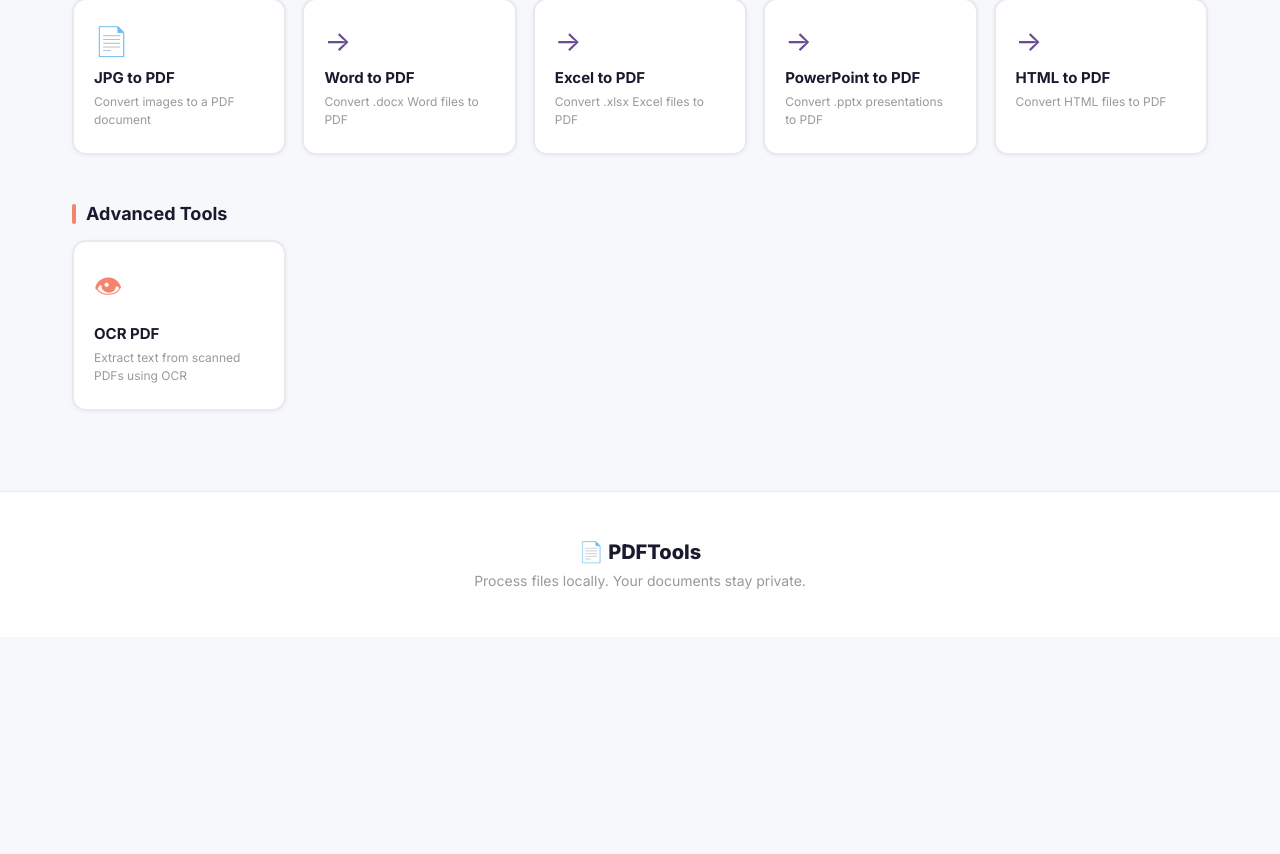
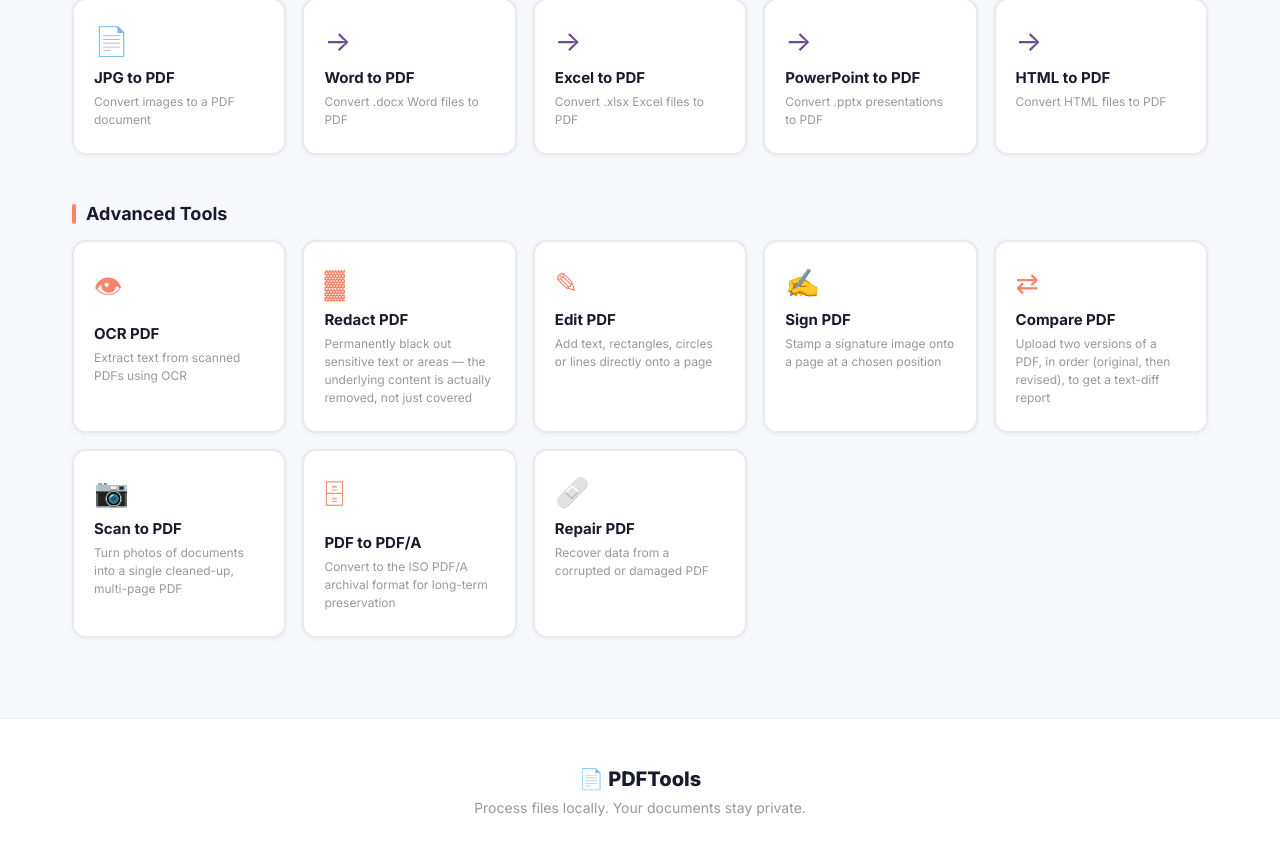
Before and after one commit to subhrakanta2005/pdftools, a React (Vite) app in the folder frontend/: page / in a window 1280 px wide. Shown: the part 1641-2495 px from the top of the page. Before the commit the page ends 2278 px from the top, so only its background shows below. Built offline with nearby package versions, Linux system fonts and the light colour scheme; no server answers.

Commit message:
Add files via upload

```diff
--- a/frontend/src/tools.js
+++ b/frontend/src/tools.js
@@ -301,6 +301,97 @@
         accepts: ".pdf",
         fields: [],
       },
+      {
+        id: "redact",
+        label: "Redact PDF",
+        icon: "▓",
+        desc: "Permanently black out sensitive text or areas — the underlying content is actually removed, not just covered",
+        endpoint: "/redact",
+        multiFile: false,
+        accepts: ".pdf",
+        fields: [
+          {
+            name: "regions",
+            label: "Regions to redact (JSON — page is 0-indexed, coordinates in PDF points from top-left)",
+            type: "textarea",
+            placeholder: '[{"page":0,"x0":100,"y0":100,"x1":300,"y1":130}]',
+          },
+        ],
+      },
+      {
+        id: "edit",
+        label: "Edit PDF",
+        icon: "✎",
+        desc: "Add text, rectangles, circles or lines directly onto a page",
+        endpoint: "/edit",
+        multiFile: false,
+        accepts: ".pdf",
+        fields: [
+          {
+            name: "operations",
+            label: "Edit operations (JSON — page is 0-indexed, coordinates in PDF points from top-left)",
+            type: "textarea",
+            placeholder: '[{"type":"text","page":0,"x":100,"y":400,"text":"Approved","font_size":20,"color":[1,0,0]}]',
+          },
+        ],
+      },
+      {
+        id: "sign",
+        label: "Sign PDF",
+        icon: "✍",
+        desc: "Stamp a signature image onto a page at a chosen position",
+        endpoint: "/sign",
+        multiFile: false,
+        accepts: ".pdf",
+        fields: [
+          { name: "signature", label: "Signature image (PNG with transparent background works best)", type: "file", accepts: ".png,.jpg,.jpeg" },
+          { name: "page", label: "Page number (0-indexed)", type: "number", placeholder: "0" },
+          { name: "x", label: "X position (PDF points from left)", type: "number", placeholder: "100" },
+          { name: "y", label: "Y position (PDF points from top)", type: "number", placeholder: "600" },
+          { name: "width", label: "Signature width", type: "number", placeholder: "150" },
+          { name: "height", label: "Signature height", type: "number", placeholder: "60" },
+        ],
+      },
+      {
+        id: "compare",
+        label: "Compare PDF",
+        icon: "⇄",
+        desc: "Upload two versions of a PDF, in order (original, then revised), to get a text-diff report",
+        endpoint: "/compare",
+        multiFile: true,
+        accepts: ".pdf",
+        fields: [],
+      },
+      {
+        id: "scan-to-pdf",
+        label: "Scan to PDF",
+        icon: "📷",
+        desc: "Turn photos of documents into a single cleaned-up, multi-page PDF",
+        endpoint: "/scan-to-pdf",
+        multiFile: true,
+        accepts: "image/*",
+        fields: [],
+      },
+      {
+        id: "pdf-to-pdfa",
+        label: "PDF to PDF/A",
+        icon: "🗄",
+        desc: "Convert to the ISO PDF/A archival format for long-term preservation",
+        endpoint: "/pdf-to-pdfa",
+        multiFile: false,
+        accepts: ".pdf",
+        fields: [],
+      },
+      {
+        id: "repair",
+        label: "Repair PDF",
+        icon: "🩹",
+        desc: "Recover data from a corrupted or damaged PDF",
+        endpoint: "/repair",
+        multiFile: false,
+        accepts: ".pdf",
+        fields: [],
+      },
     ],
   },
 ];
```
